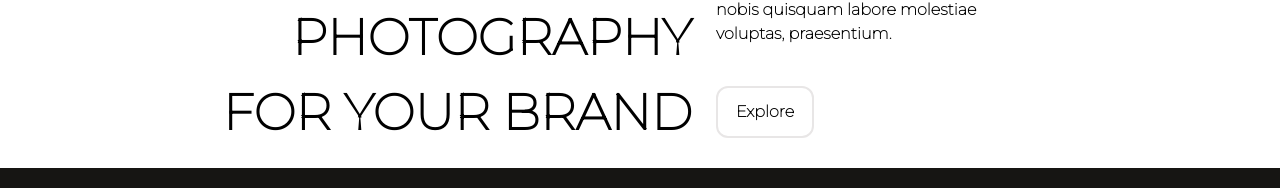
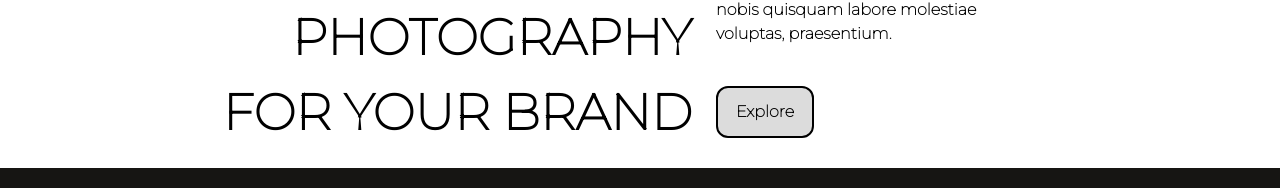
Before and after one commit to jacobmtruong/oclock-production, a Next.js app: page / in a window 1280 px wide. In both pictures the pointer is over the link "Explore". Shown: the part 2091-2279 px from the top of the page. Built offline with nearby package versions, Linux system fonts and the light colour scheme.

Commit message:
changed photos

```diff
--- a/data/portfolioCardsData.js
+++ b/data/portfolioCardsData.js
@@ -6,12 +6,12 @@ const cards = [
   },
   {
     id: 2,
-    url: "https://live.staticflickr.com/65535/52694047990_1fa6b74637_h.jpg",
+    url: "https://live.staticflickr.com/65535/52694048690_6cc8f3b4e3_h.jpg",
     content: "Beverage",
   },
   {
     id: 3,
-    url: "https://live.staticflickr.com/65535/52694185128_9207b10aa5_h.jpg",
+    url: "https://live.staticflickr.com/65535/52694167823_2a81c9d614_h.jpg",
     content: "Product",
   },
   {
--- a/styles/mainpage/textbanner.module.css
+++ b/styles/mainpage/textbanner.module.css
@@ -44,7 +44,7 @@
 }
 
 .rightcontainer > a:hover {
-  background-color: white;
+  background-color: rgb(220, 220, 220);
   color: black;
-  border: 2px solid rgb(232, 230, 230);
+  border: 2px solid rgb(0, 0, 0);
 }
```
